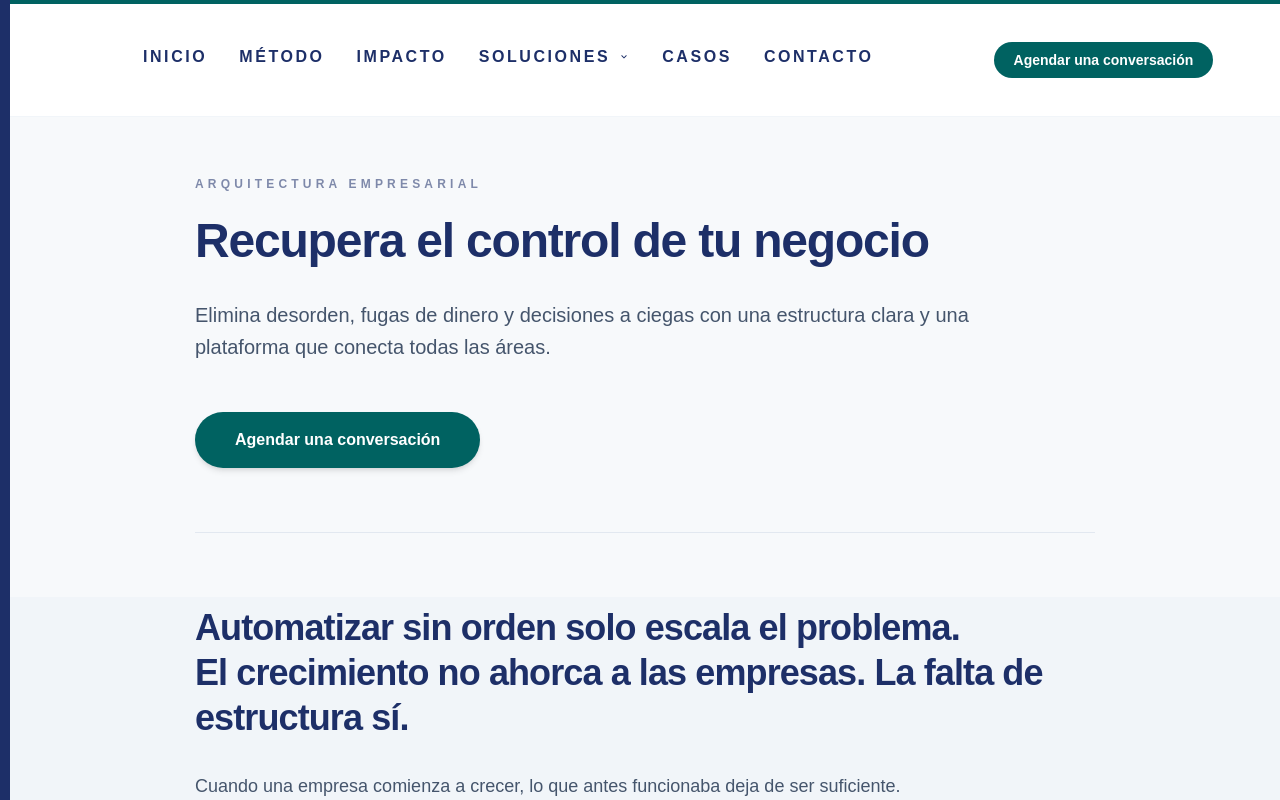
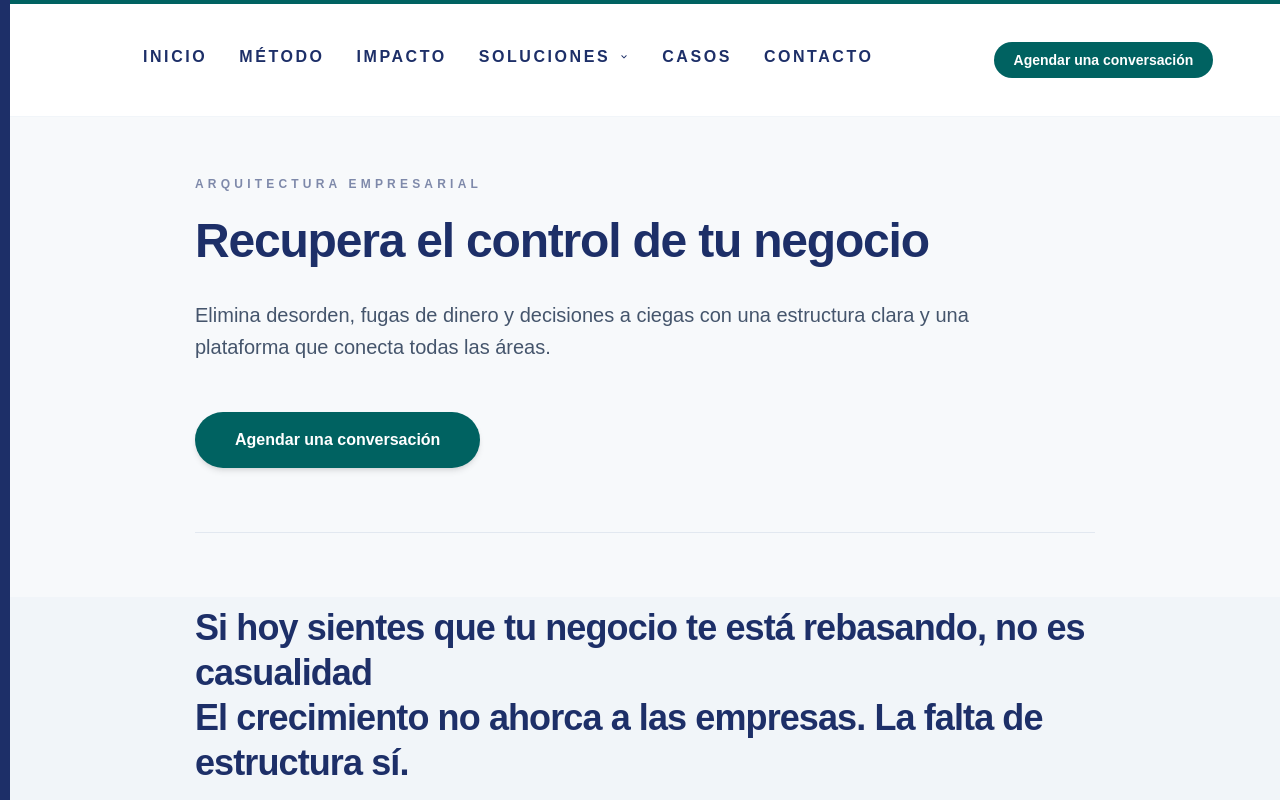
Before and after one commit to EmphaticoOnline/emphasys-web, a Next.js app: page / in a window 1280 px wide. Shown: the top 800 px of the page. Built offline with nearby package versions, Linux system fonts and the light colour scheme.

Commit message:
Nuevas secciones

```diff
--- a/components/ProblemSection.tsx
+++ b/components/ProblemSection.tsx
@@ -7,7 +7,7 @@ const ProblemSection = () => {
             className="text-3xl font-semibold leading-tight tracking-tight sm:text-4xl"
             style={{ color: "var(--color-emphasys-blue)" }}
           >
-            <span className="block">Automatizar sin orden solo escala el problema.</span>
+            <span className="block">Si hoy sientes que tu negocio te está rebasando, no es casualidad</span>
             <span className="block">
               El crecimiento no ahorca a las empresas. La falta de estructura sí.
             </span>
```
